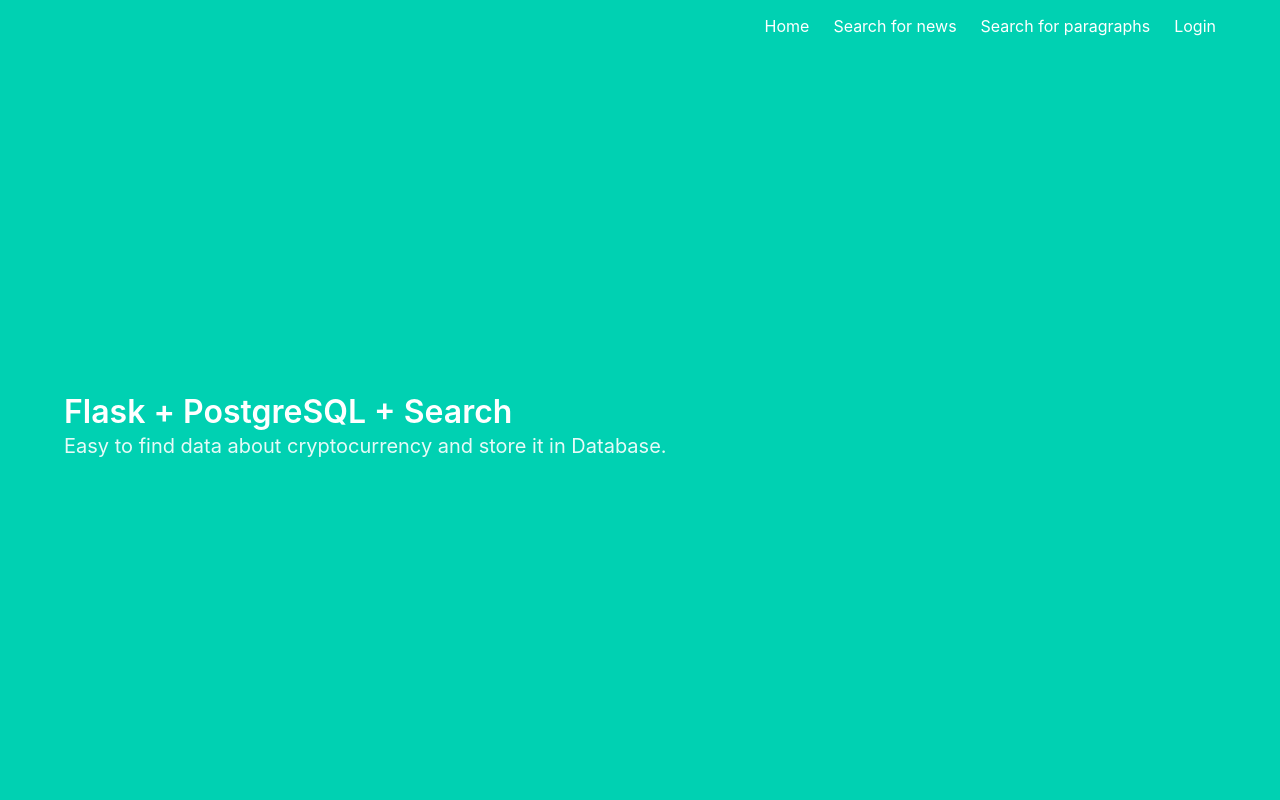
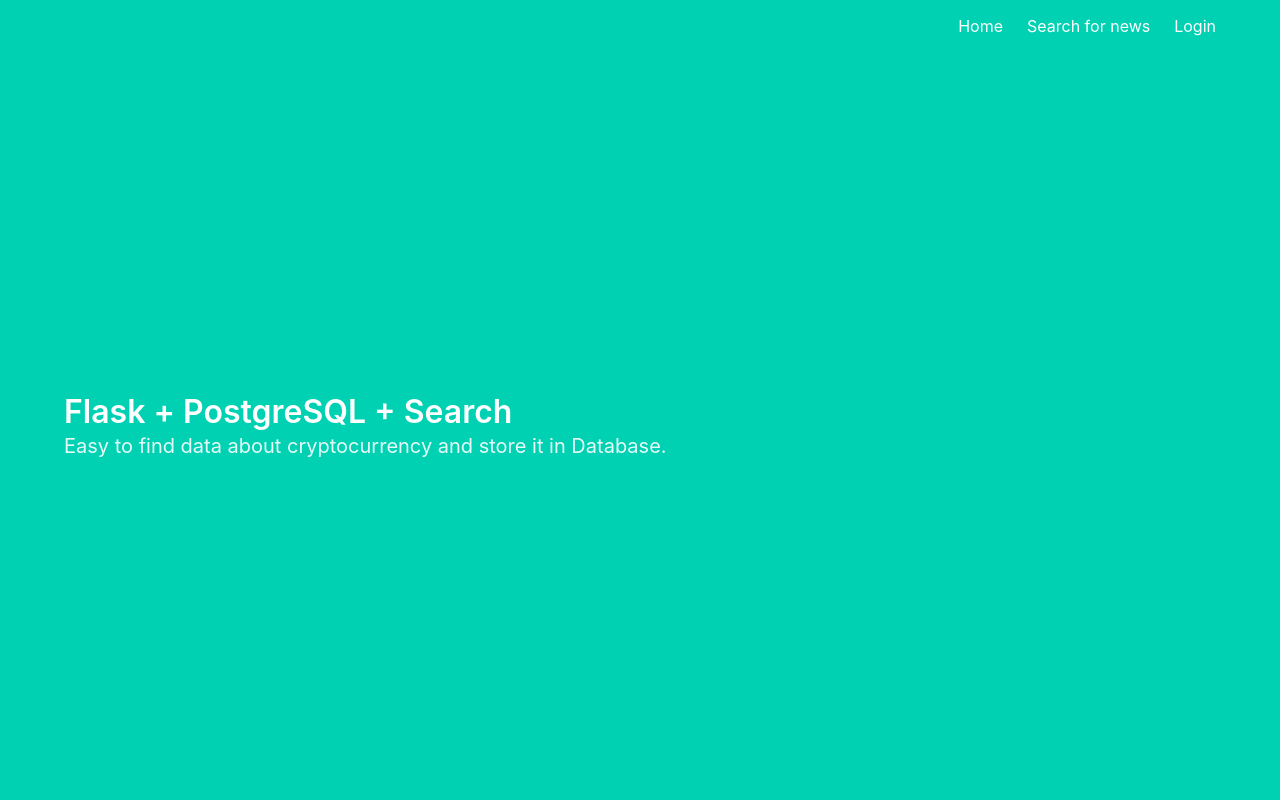
Before and after one commit to daurbek-abrikov/adv_python_flask_huggingface, a Python web app: template src/templates/home.html in a window 1280 px wide. Run offline with Jinja, Linux system fonts and the light colour scheme; the template is opened without the code that fills it, so the values that code supplies are empty.

Commit message:
Update base.html

```diff
--- a/src/templates/base.html
+++ b/src/templates/base.html
@@ -24,9 +24,6 @@
                             <a href="{{ url_for('find_coin_news') }}" class="navbar-item">
                                 Search for news
                             </a>
-                            <a href="{{ url_for('find_coin_paragraphs') }}" class="navbar-item">
-                                Search for paragraphs
-                            </a>
                             <a href="{{ url_for('login') }}" class="navbar-item">
                                 Login
                             </a>
```
